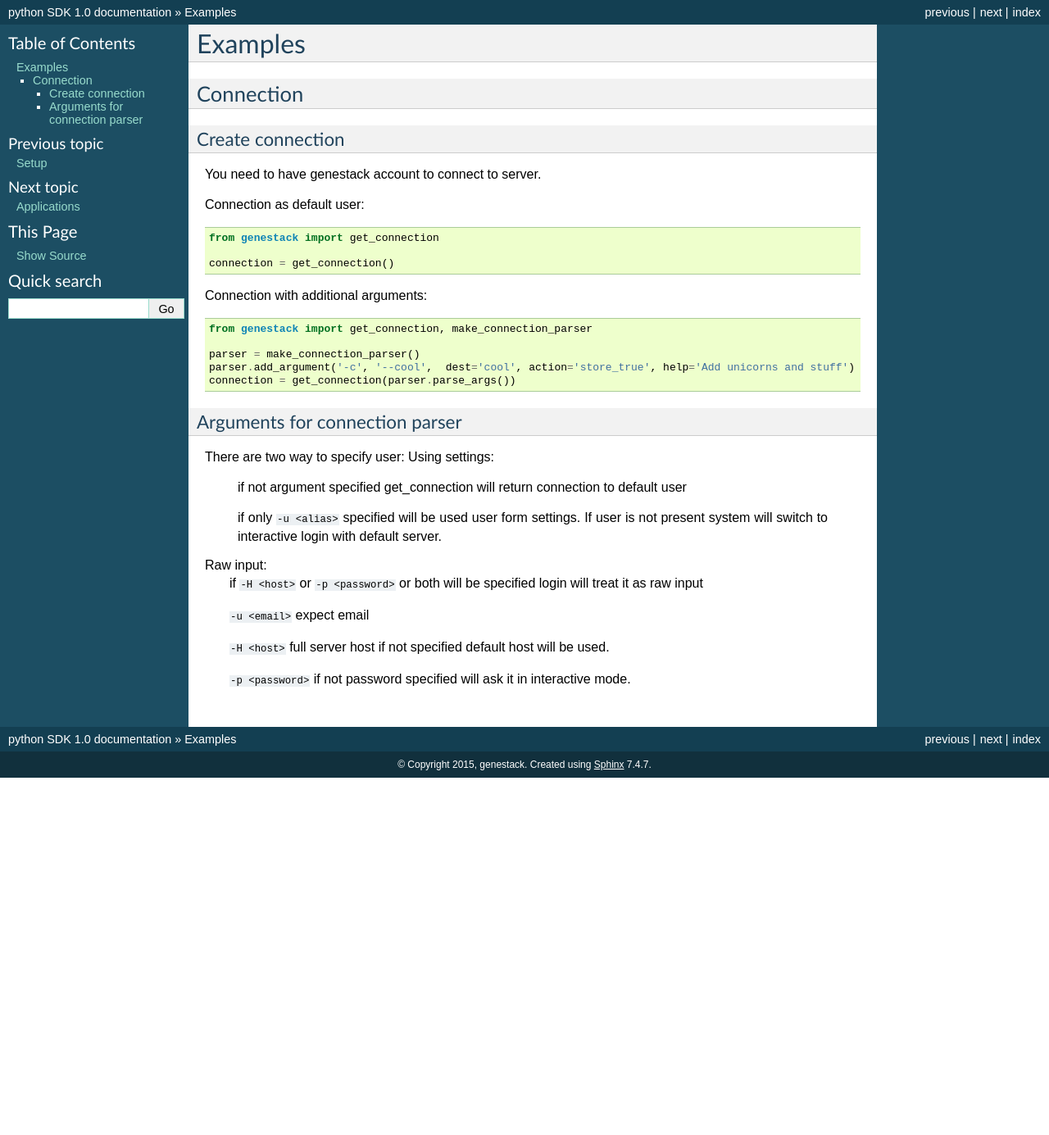
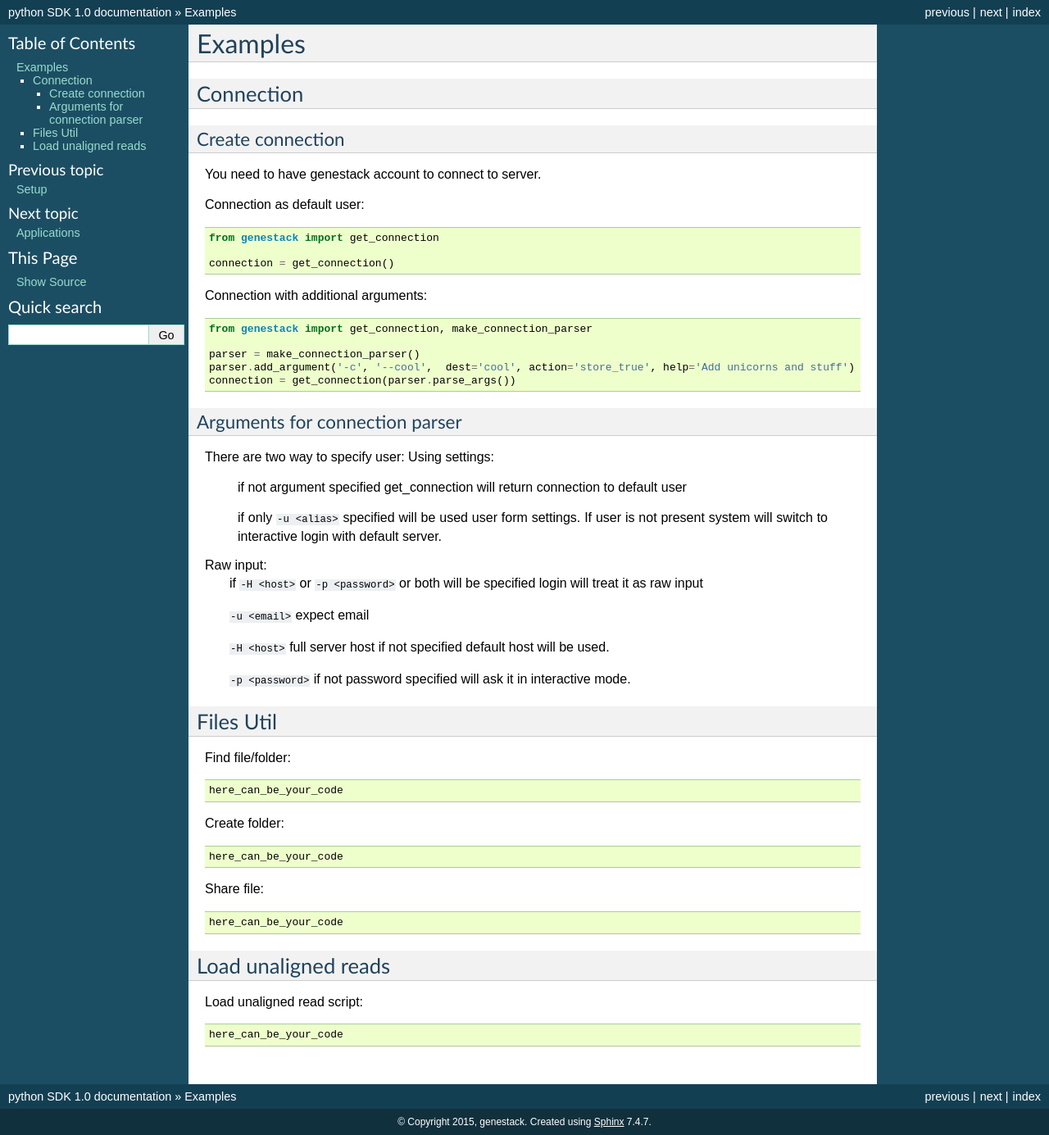
Before and after one commit to genestack/sdk, a Sphinx documentation site: the page built from docs/source/examples.rst, in a window 1280 px wide. Shown: the whole page at 82% size. Built offline with Sphinx 7.4.7, drawn with Linux system fonts in a browser that asks for light colours; pages that are not in the unit, such as notebooks, are missing from menus; before the commit the page ends 949 px from its top, so only the background shows below that.

Commit message:
Add stubs for examples.

```diff
--- a/docs/source/examples.rst
+++ b/docs/source/examples.rst
@@ -2,3 +2,5 @@ Examples
 ########
 
 .. include:: examples/connection.rst
+.. include:: examples/file_utils.rst
+.. include:: examples/load_unaligned_reads.rst
--- /dev/null
+++ b/docs/source/examples/cla_create.rst
@@ -0,0 +1,6 @@
+Create file with Command Line Application
+*****************************************
+
+Create file::
+
+    here_can_be_your_code
--- /dev/null
+++ b/docs/source/examples/file_utils.rst
@@ -0,0 +1,14 @@
+Files Util
+**********
+
+Find file/folder::
+
+    here_can_be_your_code
+
+Create folder::
+
+    here_can_be_your_code
+
+Share file::
+
+    here_can_be_your_code
--- /dev/null
+++ b/docs/source/examples/load_unaligned_reads.rst
@@ -0,0 +1,6 @@
+Load unaligned reads
+********************
+
+Load unaligned read script::
+
+    here_can_be_your_code
```
